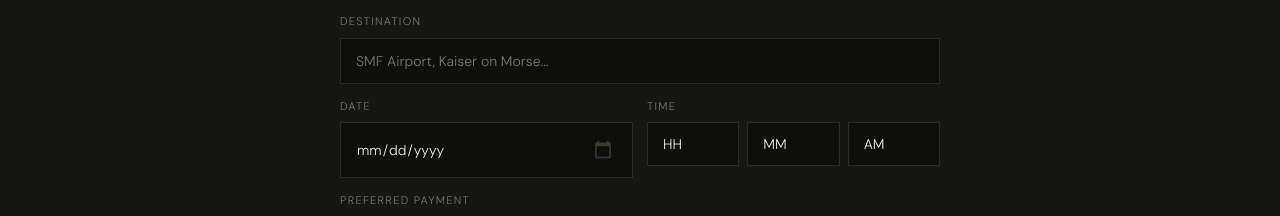
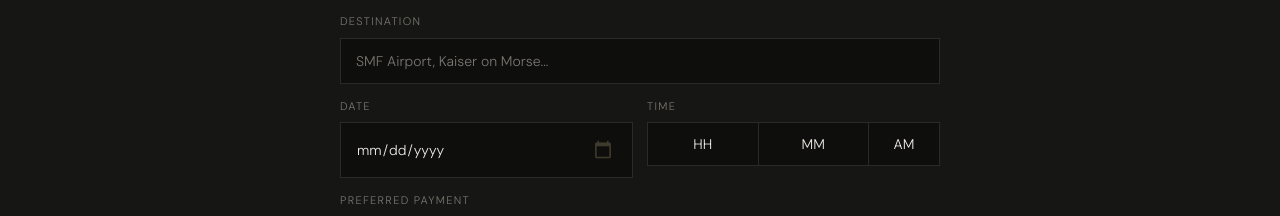
Before and after one commit to Dobro323/private-rides-RA, a Next.js app: page / in a window 1280 px wide. Shown: the part 1860-2076 px from the top of the page. Built offline with nearby package versions, Linux system fonts and the light colour scheme.

Commit message:
Refactor time input fields with improved styles
Updated the styling and structure of time input fields.

```diff
--- a/app/page.tsx
+++ b/app/page.tsx
@@ -285,21 +285,21 @@ export default function Home() {
 
                 <div className="field">
                   <label>{t.field_time}</label>
-                  <input type="hidden" id="ride_time" name="ride_time" required />
-                  <div style={{ display: 'flex', gap: 8 }}>
-                    <select id="time_hour" style={{ flex: 1 }} onChange={() => updateTime()}>
+                  <input type="hidden" id="ride_time" name="ride_time" />
+                  <div style={{ display: 'flex', border: '1px solid var(--border)', background: 'var(--bg)' }}>
+                    <select id="time_hour" style={{ flex: 1, border: 'none', borderRight: '1px solid var(--border)', background: 'transparent', color: 'var(--text)', padding: '13px 10px', outline: 'none', textAlign: 'center' }} onChange={() => updateTime()}>
                       <option value="">HH</option>
                       {[12,1,2,3,4,5,6,7,8,9,10,11].map(h => (
                         <option key={h} value={String(h)}>{String(h).padStart(2,'0')}</option>
                       ))}
                     </select>
-                    <select id="time_min" style={{ flex: 1 }} onChange={() => updateTime()}>
+                    <select id="time_min" style={{ flex: 1, border: 'none', borderRight: '1px solid var(--border)', background: 'transparent', color: 'var(--text)', padding: '13px 10px', outline: 'none', textAlign: 'center' }} onChange={() => updateTime()}>
                       <option value="">MM</option>
                       {['00','05','10','15','20','25','30','35','40','45','50','55'].map(m => (
                         <option key={m} value={m}>{m}</option>
                       ))}
                     </select>
-                    <select id="time_ampm" style={{ flex: 1 }} onChange={() => updateTime()}>
+                    <select id="time_ampm" style={{ flex: '0 0 70px', border: 'none', background: 'transparent', color: 'var(--text)', padding: '13px 10px', outline: 'none', textAlign: 'center' }} onChange={() => updateTime()}>
                       <option value="AM">AM</option>
                       <option value="PM">PM</option>
                     </select>
```
